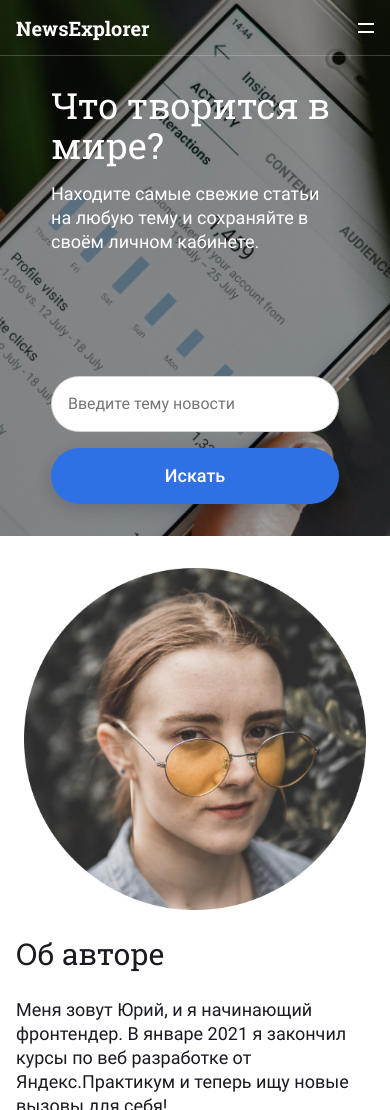
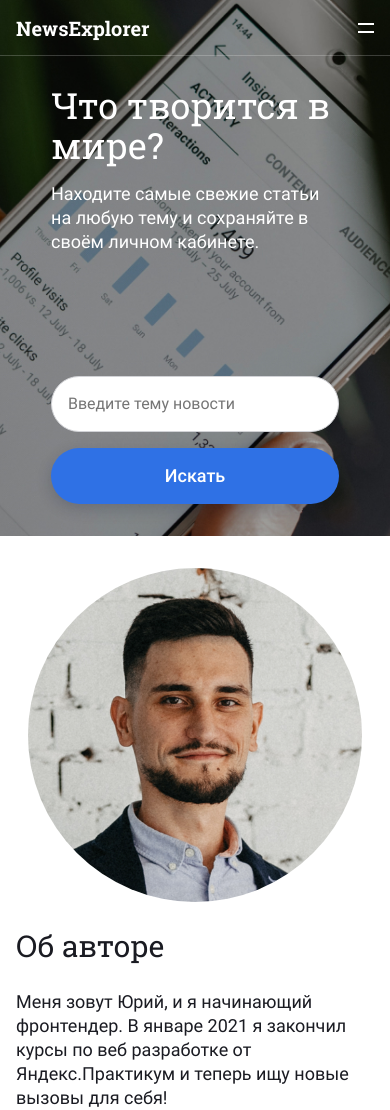
Before and after one commit to Comediant24/news-explorer-frontend, a React (Create React App) app: page / in a window 390 px wide. Shown: the top 1110 px of the page. Built offline with nearby package versions, Linux system fonts and the light colour scheme.

Commit message:
fix: добавить свой портерет, изменить стили для about__image

```diff
--- a/src/components/About/About.css
+++ b/src/components/About/About.css
@@ -11,6 +11,8 @@
 .about__image {
   object-fit: contain;
   width: 464px;
+  clip-path: circle();
+  margin: auto;
 }
 
 .about__wrapper {
@@ -39,7 +41,7 @@
   margin: 0;
 }
 
-@media screen and (max-width: 1000px) {
+@media screen and (max-width: 1050px) {
   .about__image {
     width: 232px;
   }
@@ -61,15 +63,23 @@
   }
 }
 
+@media screen and (max-width: 700px) {
+  .about__container {
+    flex-direction: column;
+    padding: 32px 16px 80px;
+    gap: 24px;
+  }
+
+  .about__image {
+    width: 100%;
+    max-width: 350px;
+  }
+}
+
 @media screen and (max-width: 550px) {
   .about__image {
     width: 100%;
     padding: 0 8px;
     box-sizing: border-box;
   }
-  .about__container {
-    flex-direction: column;
-    padding: 32px 16px 80px;
-    gap: 24px;
-  }
 }
```
Also changed, not shown: src/images/author.png.
